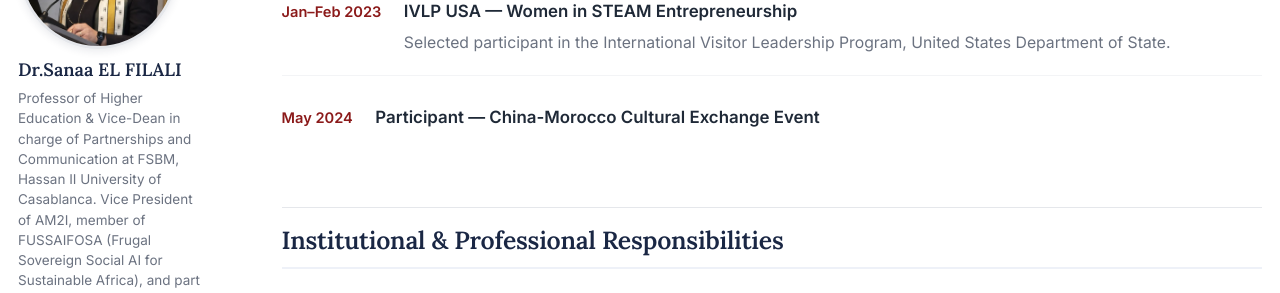
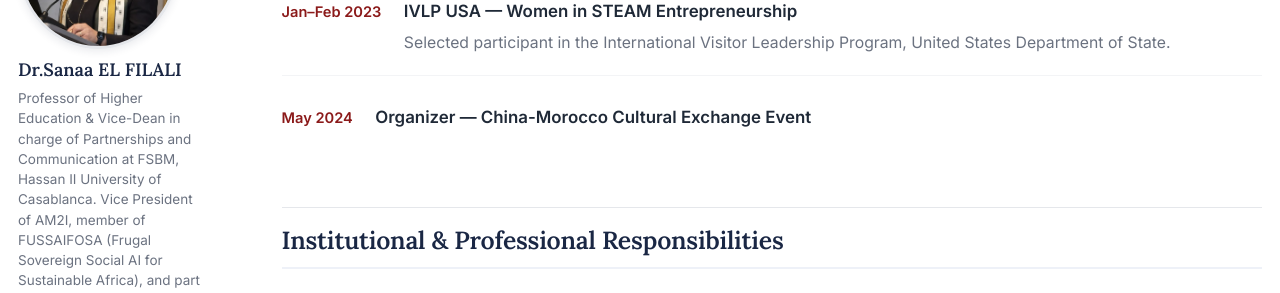
Before and after one commit to elfilalis/elfilalis.github.io, a Jekyll site: the page built from _pages/cv.md, in a window 1280 px wide and 900 px high, scrolled down 2876 px. Shown: the part 153-446 px from the top of the window. Built offline with Jekyll 4.4.1, drawn with Linux system fonts in a browser that asks for light colours; some web fonts are replaced.

Commit message:
Update CV: Set role as Organizer for China-Morocco Cultural Exchange Event

```diff
--- a/_pages/cv.md
+++ b/_pages/cv.md
@@ -212,7 +212,7 @@ redirect_from:
     <li class="cv-award-item">
       <span class="cv-award__date">May 2024</span>
       <div>
-        <p class="cv-award__title">Participant — China-Morocco Cultural Exchange Event</p>
+        <p class="cv-award__title">Organizer — China-Morocco Cultural Exchange Event</p>
       </div>
     </li>
   </ul>
```
